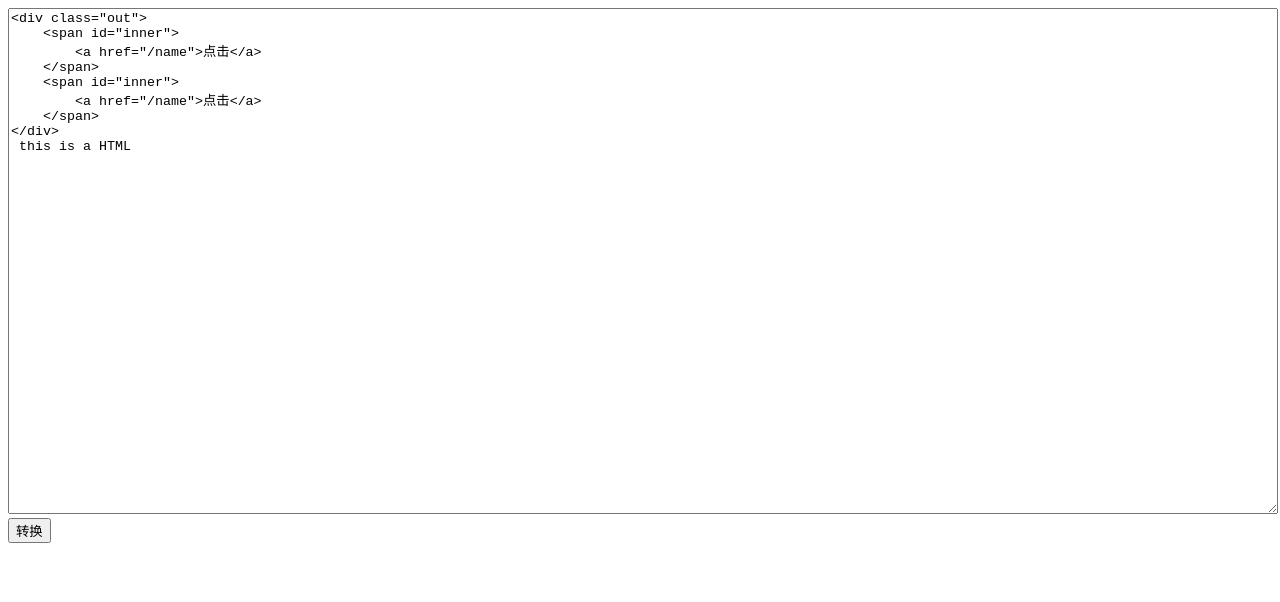
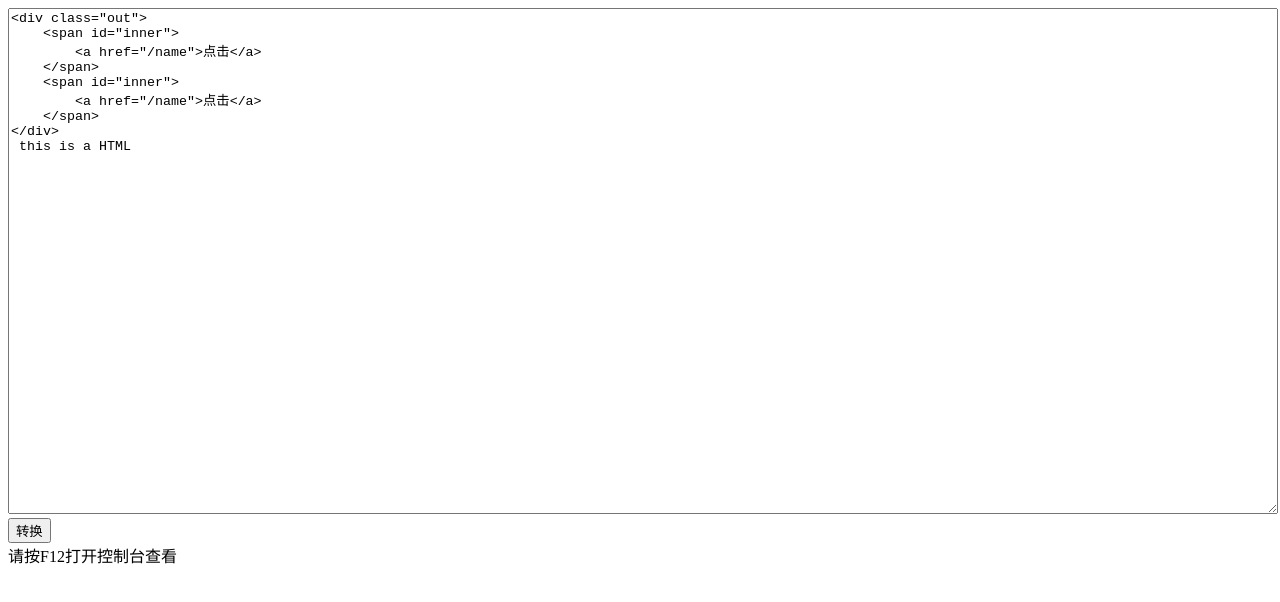
Before and after one commit to liulinboyi/simple-htmlparser, a website: page index.html in a window 1280 px wide. Drawn offline with Linux system fonts and the light colour scheme.

Commit message:
feat: update index.html

```diff
--- a/index.html
+++ b/index.html
@@ -15,6 +15,7 @@
 <body>
     <textarea id="template"></textarea>
     <button id="btn">转换</button>
+    <div>请按F12打开控制台查看</div>
     <script type="module">
         import { parser } from "./dist/src/html2ast.js"
         import { generate } from "./dist/src/ast2html.js"
```
